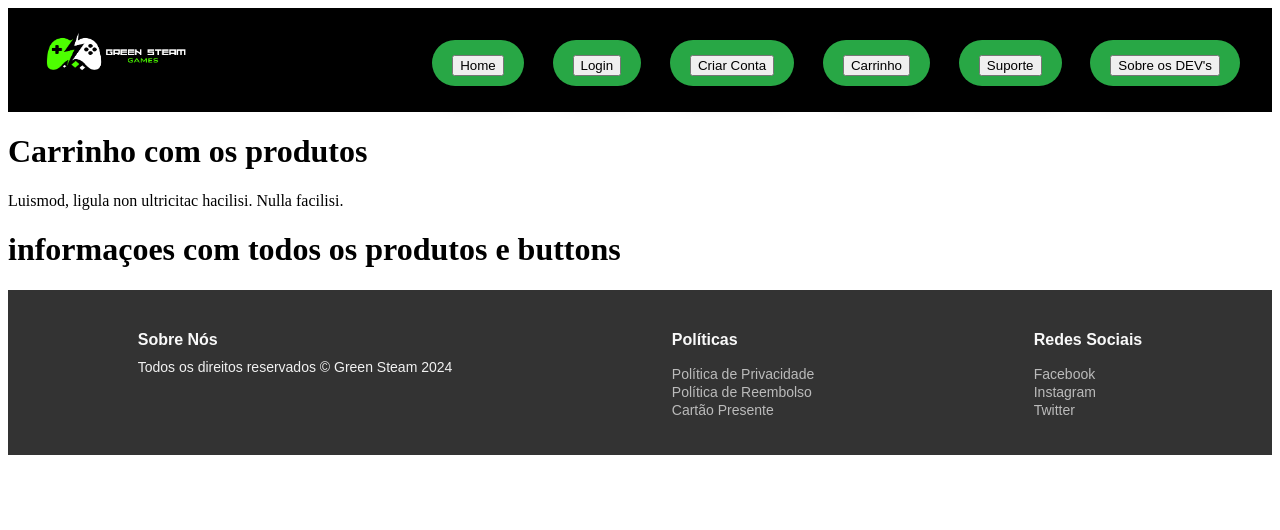
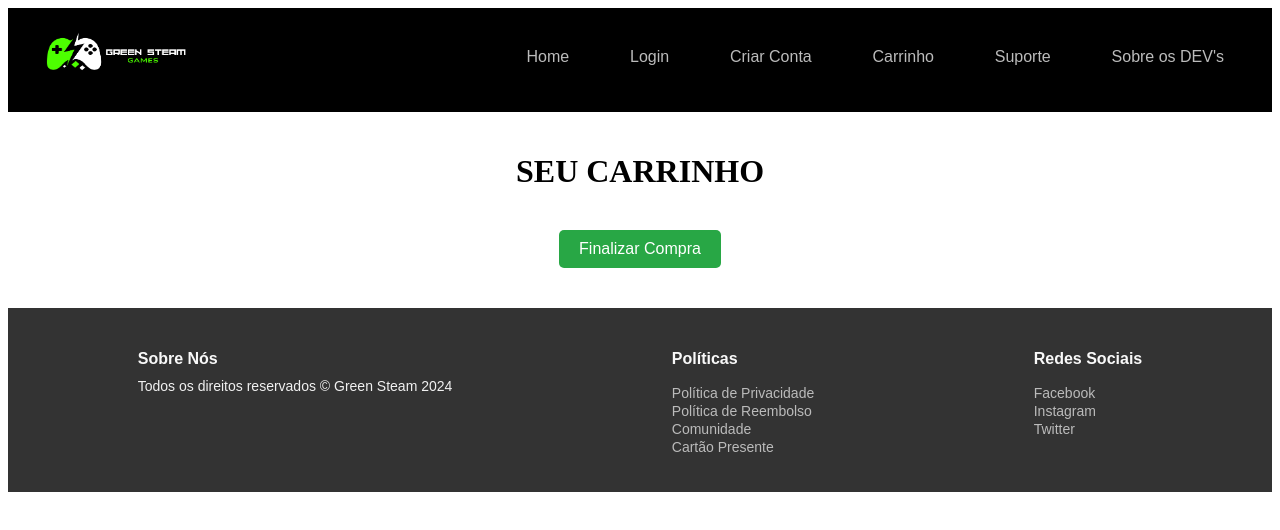
Before and after one commit to AndressaAssis/ProjetoFinalReact-G3, a React (Vite) app in the folder green-steam/: page /carrinho in a window 1280 px wide. Shown: the top 530 px of the page. Built offline with nearby package versions, Linux system fonts and the light colour scheme.

Commit message:
fazendo a tela de carrinho e colocando botão nos jogos

```diff
--- a/green-steam/src/Components/Footer/Footer.jsx
+++ b/green-steam/src/Components/Footer/Footer.jsx
@@ -15,6 +15,7 @@ export function Footer() {
           <ul>
             <li><a href="/politica-privacidade">Política de Privacidade</a></li>
             <li><a href="/politica-reembolso">Política de Reembolso</a></li>
+            <li><a href="/comunidade">Comunidade</a> </li>
             <li><a href="/cartao-presente">Cartão Presente</a></li>
           </ul>
         </div>
--- a/green-steam/src/Components/Footer/Footer.module.css
+++ b/green-steam/src/Components/Footer/Footer.module.css
@@ -32,7 +32,7 @@
 }
 
 .footer a:hover {
-    color: #fff;
+    color: rgb(103, 238, 70);
 }
 
 .footer p {
--- a/green-steam/src/Components/Navbar/Navbar.module.css
+++ b/green-steam/src/Components/Navbar/Navbar.module.css
@@ -37,33 +37,21 @@
     transition: color 0.3s ease;
 }
 
-.navList li:hover {
-    color: rgb(103, 238, 70);
+.botao button {
+    background: none;
+    border: none;
+    color: #bbb;
+    font-size: 1rem;
+    padding: 8px 16px;
+    transition: color 0.3s ease, transform 0.2s ease;
 }
 
-.botao {
-    background-color: #28a745;
-    color: white;
-    padding: 10px 20px;
-    border: none;
-    border-radius: 50px;
-    font-size: 15px;
-    font-weight: bold;
-    text-transform: uppercase;
-    cursor: pointer;
-    transition: all 0.3s ease;
-    box-shadow: 0 10px 20px rgba(0, 0, 0, 0.5);
-    outline: none;
+
+.botao button:hover {
+    color: rgb(103, 238, 70);
+    transform: scale(1.05);
 }
 
-.botao:hover {
-    background-color: #0e4d1c;
-    transform: translateY(-3px);
-    box-shadow: 0 6px 30px rgba(0, 0, 0, 0.6);
+.botao button:active {
+    transform: scale(0.95);
 }
-
-.botao:active {
-    background-color: #043c19; /* Cor ao clicar */
-    transform: translateY(0);
-    box-shadow: 0 2px 10px rgba(0, 0, 0, 0.3);
-}
--- a/green-steam/src/Pages/Carrinho/Carrinho.jsx
+++ b/green-steam/src/Pages/Carrinho/Carrinho.jsx
@@ -1,18 +1,33 @@
-import React from "react";
+import React, { useState} from "react";
 import { Navbar } from "../../Components/Navbar/Navbar";
 import { Footer } from "../../Components/Footer/Footer";
+import styles from "./Carrinho.module.css";
 
-export function Carrinho() {
+export function Carrinho({ onFinalizarCompra }) {
+    const [jogos] = useState([]);
+
 
     return(
         <>
         <Navbar />
 
-        <div>
-        <h1>Carrinho com os produtos</h1>
-        <p>Luismod, ligula non ultricitac hacilisi. Nulla facilisi.</p>
+        <div className={styles.carrinhoContainer}>
+            <h1 className={styles.titulo}>SEU CARRINHO</h1>
 
-        <h1>informaçoes com todos os produtos e buttons</h1>
+            <div className={styles.listaJogos}>
+              {jogos.map((jogo) => (
+                <div key={jogo.id} className={styles.jogo}>
+                  <img src={jogo.imagem} alt={jogo.nome} className={styles.imagemJogo} />
+                    <div className={styles.detalhesJogo}>
+                       <h2>{jogo.nome}</h2>
+                       <p>Quantidade: {jogo.quantidade}</p>
+                       <p>Preço: R$ {jogo.preco}</p>
+                    </div>
+                </div>
+              ))}
+            </div>
+
+            <button className={styles.botaoFinalizar} onClick={onFinalizarCompra}>Finalizar Compra</button>
         </div>
 
         <Footer />
--- /dev/null
+++ b/green-steam/src/Pages/Carrinho/Carrinho.module.css
@@ -0,0 +1,56 @@
+.carrinhoContainer {
+    max-width: 800px;
+    margin: 0 auto;
+    padding: 20px;
+    text-align: center;
+}
+
+.titulo {
+    font-size: 2rem;
+    margin-bottom: 20px;
+}
+
+.listaJogos {
+    display: flex;
+    flex-direction: column;
+    gap: 20px;
+  }
+
+  .jogo {
+    display: flex;
+    align-items: center;
+    border: 1px solid #ddd;
+    padding: 10px;
+    border-radius: 5px;
+  }
+
+  .imagemJogo {
+    width: 100px;
+    height: 100px;
+    margin-right: 20px;
+  }
+
+  .detalhesJogo h2 {
+    font-size: 1.2rem;
+    margin: 0;
+  }
+
+  .detalhesJogo p {
+    margin: 5px 0;
+  }
+
+  .botaoFinalizar {
+    background-color: #28a745;
+    color: white;
+    border: none;
+    padding: 10px 20px;
+    font-size: 1rem;
+    cursor: pointer;
+    margin-top: 20px;
+    border-radius: 5px;
+    transition: background-color 0.3s;
+  }
+
+  .botaoFinalizar:hover {
+    background-color: #218838;
+  }
--- a/green-steam/src/Pages/Inicial/InicialPage.jsx
+++ b/green-steam/src/Pages/Inicial/InicialPage.jsx
@@ -2,6 +2,7 @@ import { useEffect } from "react";
 import { Navbar } from "../../Components/Navbar/Navbar";
 import { Footer } from "../../Components/Footer/Footer";
 import styles from "./Inicial.module.css";
+import { useNavigate } from "react-router-dom";
 
 export function InicialPage() {
 
@@ -9,6 +10,21 @@ export function InicialPage() {
         console.log("Página inicial carregada")
 
     }, []);
+
+    const jogoExemplo = {
+        id: 1,
+        nome: 'Jogo Exemplo',
+        quantidade: 1,
+        preco: 100.0,
+        imagem: 'url_imagem_jogo_exemplo',
+    };
+
+    const navigate = useNavigate();
+
+    const adicionarAoCarrinho = (jogo) => {
+        console.log("Jogo adicionado ao carrinho:", jogo);
+        navigate("/carrinho");
+    };
 
     return(
         <>
@@ -33,6 +49,7 @@ export function InicialPage() {
                       <img src="https://static-00.iconduck.com/assets.00/epic-games-icon-512x512-7qpmojcd.png" alt="Epic Games" className={styles.iconePlataforma} />
                       <img src="https://upload.wikimedia.org/wikipedia/commons/thumb/8/83/Steam_icon_logo.svg/2048px-Steam_icon_logo.svg.png" alt="Steam" className={styles.iconePlataforma} />
                     </div>
+                    <button onClick={() => adicionarAoCarrinho(jogoExemplo)}>Adicionar ao Carrinho</button>
                 </div>
 
                 <div className={styles.jogosItem}>
```
